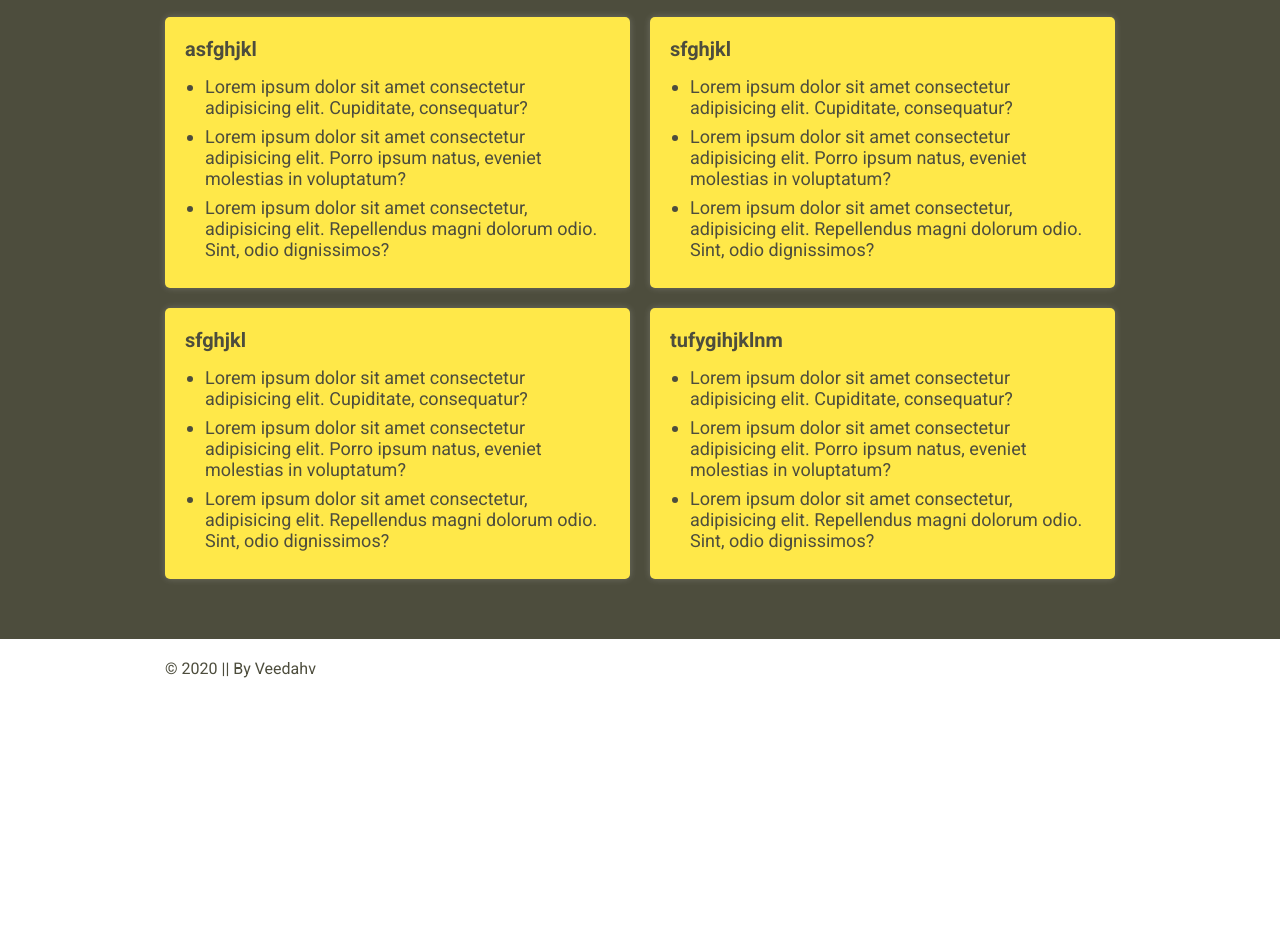
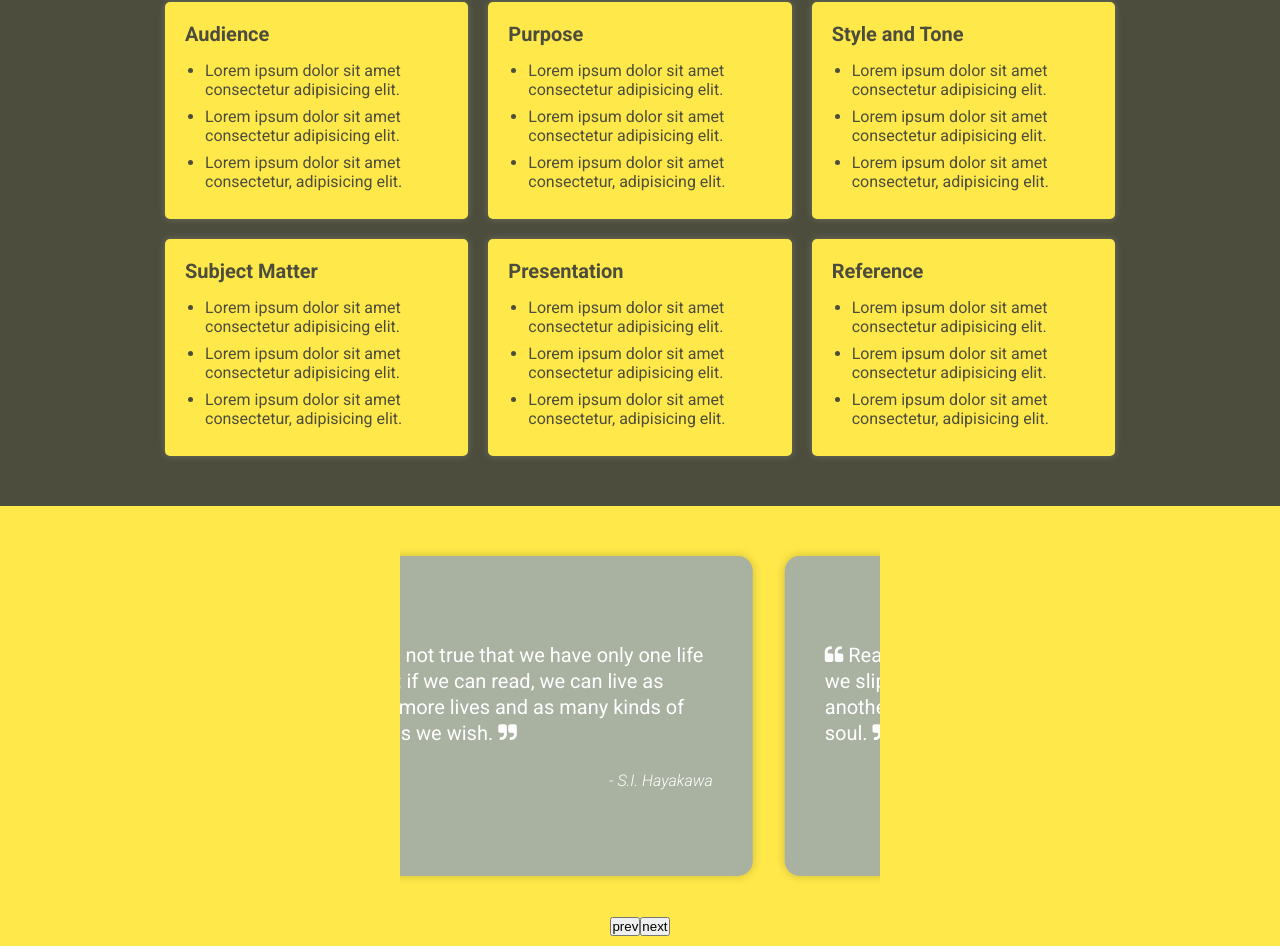
Before and after one commit to veedahv/my-blog, a Vue app: page / in a window 1280 px wide. Shown: the part 1273-2225 px from the top of the page. Before the commit the page ends 1971 px from the top, so only its background shows below. Built offline with nearby package versions, Linux system fonts and the light colour scheme.

Commit message:
new commit

```diff
--- a/src/components/HomeTipCard.vue
+++ b/src/components/HomeTipCard.vue
@@ -57,7 +57,7 @@ export default {
   font-weight: 700;
 }
 .tip-txt {
-  font-size: 18px;
+  font-size: 16px;
   margin-bottom: 8px;
 }
 .time-info {
--- /dev/null
+++ b/src/components/Slider.vue
@@ -0,0 +1,183 @@
+<template>
+  <div class="slider">
+
+    <div class='carousel-view'>
+    <transition-group
+      class='carousel'
+      tag="div">
+      <div
+        v-for="slide in slides"
+        class='slide'
+        :key="slide.id">
+            <div class="quote-box">
+              <p class="home-quote">
+                <i class="fa fa-quote-left"></i> {{ slide.quote }}
+                <i class="fa fa-quote-right"></i>
+              </p>
+              <div class="home-quote-author">
+                <em class=""> - {{ slide.author }}</em>
+              </div>
+            </div>
+        <!-- <h4> {{ slide.title }} </h4> -->
+      </div>
+    </transition-group>
+    <div class='carousel-controls'>
+      <button class='carousel-controls__button' @click="previous">prev</button>
+      <button class='carousel-controls__button' @click="next">next</button>
+    </div>
+  </div>
+  </div>
+  <!--item-->
+</template>
+
+<script>
+export default {
+   name: "Slider",
+ data () {
+    return {
+      slides: [
+        {
+          title: 'I am Slide A',
+          id: 1,
+          author: 'Paul Rand',
+          quote: 'You will learn most things by looking, but reading gives understanding. Reading will make you free.'
+        },
+        {
+          title: 'I am Slide B',
+          id: 2,
+          author: 'John Locke',
+          quote: 'Reading furnishes the mind only with materials of knowledge; it is thinking that makes what we read ours'
+        },
+        {
+          title: 'I am Slide C',
+          id: 3,
+          author: 'S.I. Hayakawa',
+          quote: 'It is not true that we have only one life to live; if we can read, we can live as many more lives and as many kinds of lives as we wish.'
+        },
+        {
+          title: 'I am Slide D',
+          id: 4,
+          author: 'Joyce Carol Oates',
+          quote: 'Reading is the sole means by which we slip, involuntarily, often helplessly, into another’s skin, another’s voice, another’s soul.'
+        },
+        {
+          title: 'I am Slide E',
+          id: 5,
+          author: 'Naomi Shihab Nye',
+          quote: 'I love the solitude of reading. I love the deep dive into someone else’s story, the delicious ache of a last page.'
+        }
+      ],
+      timer: null,
+    }
+  },
+  methods: {
+    next () {
+      const first = this.slides.shift()
+      this.slides = this.slides.concat(first)
+    },
+    previous () {
+      const last = this.slides.pop()
+      this.slides = [last].concat(this.slides)
+    },
+    startSlide: function() {
+        this.timer = setInterval(this.next, 5000);
+      },
+  },
+  // props: ["post"],
+  // data() {
+  //   return {
+  //     // contentsObj: this.post.contents,
+  //     // contentsObj: JSON.stringify(this.post.contents),
+  //     postsObj: JSON.stringify(this.post),
+  //     // contentsObj: JSON.parse(this.post.contents),
+  //   };
+  // },
+  mounted() {
+    this.startSlide();
+    // console.log(this.contents);
+    // console.log(this.contentsObj);
+    // console.log(JSON.stringify(this.contentsObj));
+  },
+};
+</script>
+
+<style scoped>
+.slider {
+  position: relative;
+}
+.carousel-view {
+  display: flex;
+  flex-direction: column;
+  align-items: center;
+}
+.carousel {
+  display: flex;
+  justify-content: center;
+  align-items: center;
+  overflow: hidden;
+
+  /* width: 24em; */
+  width: 30em;
+  min-height: 25em;
+}
+.slide {
+  /* flex: 0 0 30em; */
+  flex: 0 0 28em;
+  height: 20em;
+  margin: 1em;
+  display: flex;
+  justify-content: center;
+  align-items: center;
+  /* border: 0.1em dashed #000; */
+  /* border-radius: 50%; */
+  border-radius: 15px;
+  transition: transform 0.3s ease-in-out;
+  background: var(--spare-color);
+  color: var(--white-color);
+  padding: 35px 40px;
+  box-shadow: 0 0 10px rgba(0, 0, 0, 0.2);
+}
+.slide:first-of-type {
+  opacity: 0;
+}
+.slide:last-of-type {
+  opacity: 0;
+}
+.home-quote {
+  font-size: 20px;
+  line-height: 26px;
+  margin: 0;
+}
+.home-quote-author {
+  font-weight: lighter;
+  font-size: 16px;
+  text-align: right;
+  width: 100%;
+  margin-top: 25px;
+}
+@media only screen and (max-width: 567px) {
+.carousel {
+  /* width: 24em; */
+  /* width: 30em; */
+  width: 20em;
+  min-height: 25em;
+}
+.slide {
+  /* flex: 0 0 30em; */
+  /* flex: 0 0 28em; */
+  flex: 0 0 18em;
+  height: 20em;
+  /* border-radius: 50%; */
+  border-radius: 15px;
+  padding: 25px 30px;
+}
+.home-quote {
+  font-size: 18px;
+  line-height: 24px;
+}
+.home-quote-author {
+  font-size: 16px;
+  margin-top: 25px;
+}
+}
+</style>
--- a/src/tips-info.json
+++ b/src/tips-info.json
@@ -1,34 +1,50 @@
 [
     {
-        "title": "asfghjkl",
+        "title": "Audience",
         "contents": [
-            "Lorem ipsum dolor sit amet consectetur adipisicing elit. Cupiditate, consequatur?",
-            "Lorem ipsum dolor sit amet consectetur adipisicing elit. Porro ipsum natus, eveniet molestias in voluptatum?",
-            "Lorem ipsum dolor sit amet consectetur, adipisicing elit. Repellendus magni dolorum odio. Sint, odio dignissimos?"
+            "Lorem ipsum dolor sit amet consectetur adipisicing elit.",
+            "Lorem ipsum dolor sit amet consectetur adipisicing elit.",
+            "Lorem ipsum dolor sit amet consectetur, adipisicing elit."
         ]
     },
     {
-        "title": "sfghjkl",
+        "title": "Purpose",
         "contents": [
-            "Lorem ipsum dolor sit amet consectetur adipisicing elit. Cupiditate, consequatur?",
-            "Lorem ipsum dolor sit amet consectetur adipisicing elit. Porro ipsum natus, eveniet molestias in voluptatum?",
-            "Lorem ipsum dolor sit amet consectetur, adipisicing elit. Repellendus magni dolorum odio. Sint, odio dignissimos?"
+            "Lorem ipsum dolor sit amet consectetur adipisicing elit.",
+            "Lorem ipsum dolor sit amet consectetur adipisicing elit.",
+            "Lorem ipsum dolor sit amet consectetur, adipisicing elit."
         ]
     },
     {
-        "title": "sfghjkl",
+        "title": "Style and Tone",
         "contents": [
-            "Lorem ipsum dolor sit amet consectetur adipisicing elit. Cupiditate, consequatur?",
-            "Lorem ipsum dolor sit amet consectetur adipisicing elit. Porro ipsum natus, eveniet molestias in voluptatum?",
-            "Lorem ipsum dolor sit amet consectetur, adipisicing elit. Repellendus magni dolorum odio. Sint, odio dignissimos?"
+            "Lorem ipsum dolor sit amet consectetur adipisicing elit.",
+            "Lorem ipsum dolor sit amet consectetur adipisicing elit.",
+            "Lorem ipsum dolor sit amet consectetur, adipisicing elit."
         ]
     },
     {
-        "title": "tufygihjklnm",
+        "title": "Subject Matter",
         "contents": [
-            "Lorem ipsum dolor sit amet consectetur adipisicing elit. Cupiditate, consequatur?",
-            "Lorem ipsum dolor sit amet consectetur adipisicing elit. Porro ipsum natus, eveniet molestias in voluptatum?",
-            "Lorem ipsum dolor sit amet consectetur, adipisicing elit. Repellendus magni dolorum odio. Sint, odio dignissimos?"
+            "Lorem ipsum dolor sit amet consectetur adipisicing elit.",
+            "Lorem ipsum dolor sit amet consectetur adipisicing elit.",
+            "Lorem ipsum dolor sit amet consectetur, adipisicing elit."
+        ]
+    },
+    {
+        "title": "Presentation",
+        "contents": [
+            "Lorem ipsum dolor sit amet consectetur adipisicing elit.",
+            "Lorem ipsum dolor sit amet consectetur adipisicing elit.",
+            "Lorem ipsum dolor sit amet consectetur, adipisicing elit."
+        ]
+    },
+    {
+        "title": "Reference",
+        "contents": [
+            "Lorem ipsum dolor sit amet consectetur adipisicing elit.",
+            "Lorem ipsum dolor sit amet consectetur adipisicing elit.",
+            "Lorem ipsum dolor sit amet consectetur, adipisicing elit."
         ]
     }
 ]
--- a/src/views/Home.vue
+++ b/src/views/Home.vue
@@ -53,21 +53,11 @@
         </div>
       </div>
     </div>
-    <!-- <h2 class="hom-intro">SOON</h2> -->
-    <!-- <h3 class="blog-top">Hey there!</h3>
-    <h4 class="blog-intro">Welcome to my blog!!</h4>
-    <p class="blog-txt">
-      I created it using Vue Js.
-       Have fun reading!!!
-    </p>
-    <div class="post-box">
-      <iv class="post" v-for="post in postsArr" :key="post.title">
-        <blog-card :post="post"></blog-card>
-      </div> -->
-    <!-- <div class="post" v-for="post in posts" :key="post.title">
-        <blog-card :post="post"></blog-card>
-      </div> -->
-    <!-- </div> -->
+    <div class="quote-post-section">
+      <div class="home-container">
+        <Slider />
+      </div>
+    </div>
   </div>
 </template>
 
@@ -80,12 +70,14 @@ import HomeTipCard from '@/components/HomeTipCard'
 import tipsInfo from "@/tips-info";
 import articleInfo from "@/article-info";
 import HomeBlogCard from "@/components/HomeBlogCard .vue";
+import Slider from "@/components/Slider.vue";
 
 export default {
   name: "Home",
   components: {
     HomeTipCard,
     HomeBlogCard,
+    Slider,
   },
   data() {
     return {
@@ -126,7 +118,7 @@ export default {
 }
 .home-container {
   max-width: 1000px;
-  margin: 10px auto;
+  margin: 0px auto;
   padding: 10px 25px;
 }
 .landing {
@@ -136,7 +128,7 @@ export default {
 }
 .landing-container {
   padding-top: 40px;
-  padding-bottom: 200px;
+  padding-bottom: 225px;
 }
 .landing-box {
   margin: 20px;
@@ -233,7 +225,12 @@ export default {
   display: grid;
   gap: 20px;
   /* grid-template-columns: 1fr 1fr 1fr; */
-  grid-template-columns: 1fr 1fr;
+  grid-template-columns: 1fr 1fr 1fr;
+}
+.quote-post-section {
+  /* padding-top: 40px;
+  padding-bottom: 100px; */
+  background: var(--primay-color);
 }
 @media only screen and (max-width: 798px) and (min-width: 567px) {
   .post-box:last-of-type {
@@ -248,6 +245,9 @@ export default {
   .home-post-box {
     grid-template-columns: 1fr 1fr;
     justify-content: center;
+  }
+  .home-tip-box {
+    grid-template-columns: 1fr 1fr;
   }
 }
 @media only screen and (max-width: 567px) {
```
